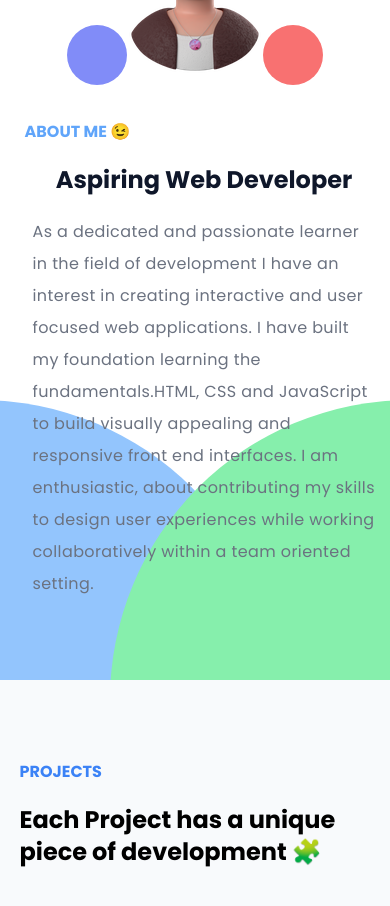
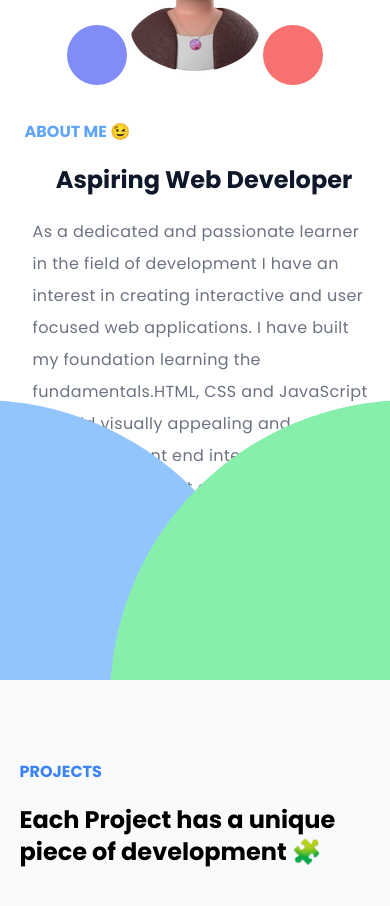
Before and after one commit to RieEvans/riejan-evangelista, a React (Vite) app: page / in a window 390 px wide. Shown: the part 1100-2006 px from the top of the page. Built offline with nearby package versions, Linux system fonts and the light colour scheme.

Commit message:
Update Portfolio

```diff
--- a/src/pages/About.jsx
+++ b/src/pages/About.jsx
@@ -44,7 +44,7 @@ export const About = () => {
   return (
     <section
       id="about"
-      className={`${isToggle ? "bg-slate-800" : ""} relative overflow-hidden transition duration-700 ease py-20 flex items-center justify-center overflow-hidden`}>
+      className={`${isToggle ? "bg-slate-800" : ""} z-5 relative overflow-hidden transition duration-700 ease py-20 flex items-center justify-center overflow-hidden`}>
       <motion.div
         initial="offScreen"
         whileInView="onScreen"
@@ -65,7 +65,7 @@ export const About = () => {
             <div className="rounded-full bg-indigo-400 absolute w-[60px] h-[60px] bottom-0 left-0 z-0"></div>
           </div>
         </motion.div>
-        <motion.div variants={textVariant} className="flex flex-col space-y-5 space-x-2 z-50 ">
+        <motion.div variants={textVariant} className="flex flex-col space-y-5 space-x-2 ">
           <h1 className="text-blue-400 font-bold">ABOUT ME 😉</h1>
           <h2 className={`${isToggle ? "text-white" : "text-slate-900"} text-2xl font-bold sm:text-center md:text-start`}>
             Aspiring Web Developer
--- a/src/pages/Home.jsx
+++ b/src/pages/Home.jsx
@@ -135,7 +135,7 @@ export const Home = () => {
           </div>
 
         </div>
-        <section className="md:block  hidden md:my-6 xl:mt-0 z-40">
+        <section className="xl:block hidden md:my-6 xl:mt-0 z-40">
           <motion.div initial={{opacity:0.5, x:-100}} whileInView={{opacity:1, x:0}} transition={{duration:1.5}} className="">
             <img
               className=" clip-First border-8 border-green-400 p-2 z-50 xl:w-[400px] xl:h-[500px] md:w-[300px] md:h-[380px] object-cover"
```
